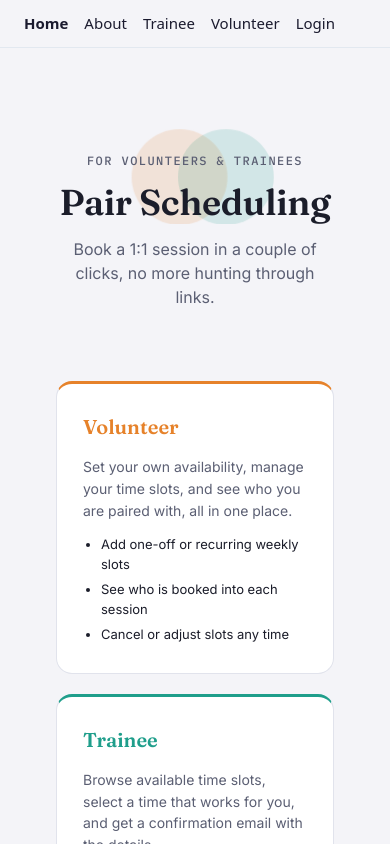
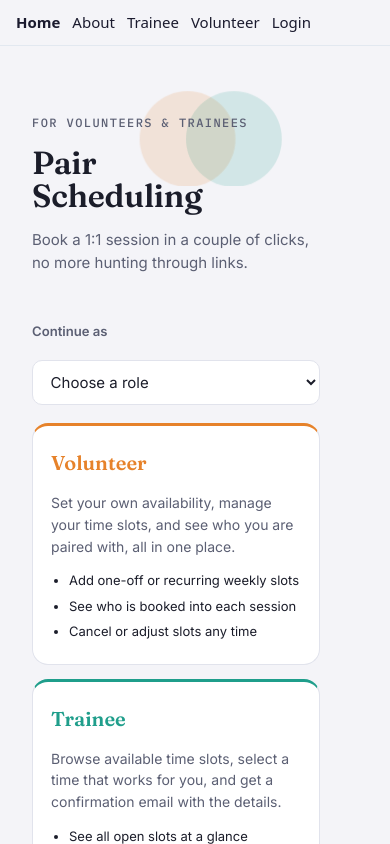
Before and after one commit to theangelskies/Pair-Scheduling, a React (Vite) app in the folder frontend/: page / in a window 390 px wide. Shown: the top 844 px of the page. Built offline with nearby package versions, Linux system fonts and the light colour scheme; no server answers.

Commit message:
Improve mobile responsiveness across frontend

```diff
--- a/frontend/src/routes/__root.module.css
+++ b/frontend/src/routes/__root.module.css
@@ -4,6 +4,7 @@
   display: flex;
   gap: 1rem;
   align-items: center;
+  flex-wrap: wrap;
 }
 
 .userBadge {
@@ -11,6 +12,8 @@
   display: flex;
   align-items: center;
   gap: 0.5rem;
+  min-width: 0;
+  flex-wrap: wrap;
 }
 
 .userName {
@@ -54,4 +57,32 @@
 
 .main {
   padding: 2rem;
+  min-width: 0;
+  overflow-x: clip;
 }
+
+@media (max-width: 640px) {
+  .nav {
+    padding: 0.7rem 1rem;
+    gap: 0.75rem;
+  }
+
+  .userBadge {
+    width: 100%;
+    margin-left: 0;
+  }
+
+  .main {
+    padding: 1rem;
+  }
+}
+
+@media (max-width: 360px) {
+  .nav {
+    padding-inline: 0.75rem;
+  }
+
+  .main {
+    padding-inline: 0.5rem;
+  }
+}
--- a/frontend/src/routes/book.module.css
+++ b/frontend/src/routes/book.module.css
@@ -44,6 +44,7 @@
   color: var(--ink-soft);
   font-size: 0.9rem;
   margin: 0 0 1.5rem;
+  overflow-wrap: anywhere;
 }
 
 .meetLinkBox {
@@ -86,3 +87,27 @@
 .btnSecondary:hover {
   background: var(--ground);
 }
+
+@media (max-width: 520px) {
+  .wrap {
+    padding: 2rem 1rem;
+  }
+
+  .card {
+    padding: 1.5rem;
+  }
+
+  .btnSecondary {
+    width: 100%;
+  }
+}
+
+@media (max-width: 360px) {
+  .wrap {
+    padding-inline: 0.75rem;
+  }
+
+  .card {
+    padding: 1.25rem;
+  }
+}
--- a/frontend/src/routes/home.module.css
+++ b/frontend/src/routes/home.module.css
@@ -15,6 +15,7 @@
   flex-direction: column;
   gap: 72px;
   padding: 64px 24px 80px;
+  width: 100%;
   max-width: 880px;
   margin: 0 auto;
   font-family: 'Inter', system-ui, sans-serif;
@@ -31,6 +32,8 @@
   gap: 10px;
   text-align: center;
   padding-top: 8px;
+  width: 100%;
+  min-width: 0;
 }
 
 .heroMark {
@@ -86,6 +89,7 @@
   letter-spacing: 0.12em;
   text-transform: uppercase;
   color: var(--muted);
+  max-width: 100%;
 }
 
 .title {
@@ -97,15 +101,17 @@
   font-size: 48px;
   line-height: 1.05;
   letter-spacing: -0.01em;
+  max-width: 100%;
+  overflow-wrap: normal;
 }
 
 .subtitle {
   position: relative;
   z-index: 1;
   margin: 6px 0 0;
-  white-space: nowrap;
   font-size: 16px;
   color: var(--muted);
+  max-width: 100%;
 }
 
 /* ---------- Roles ---------- */
@@ -113,6 +119,27 @@
 .rolesSection {
   display: flex;
   flex-direction: column;
+  gap: 18px;
+}
+
+.roleSelectLabel {
+  display: none;
+  font-size: 0.82rem;
+  font-weight: 600;
+  color: var(--muted);
+}
+
+.roleSelect {
+  display: none;
+  width: 100%;
+  max-width: 360px;
+  padding: 0.7rem 0.85rem;
+  border: 1px solid var(--line);
+  border-radius: 10px;
+  background: var(--surface);
+  color: var(--ink);
+  font: inherit;
+  align-self: center;
 }
 
 .rolesRow {
@@ -124,6 +151,7 @@
 .roleCard {
   flex: 1;
   min-width: 260px;
+  min-width: min(260px, 100%);
   background: var(--surface);
   border: 1px solid var(--line);
   border-radius: 16px;
@@ -258,12 +286,29 @@
 /* ---------- Responsive & motion ---------- */
 
 @media (max-width: 560px) {
+  .page {
+    gap: 48px;
+    padding: 44px 16px 56px;
+  }
+
+  .hero {
+    align-items: flex-start;
+    text-align: left;
+  }
+
+  .heroMark {
+    left: 86px;
+    transform: none;
+  }
+
   .title {
-    font-size: 36px;
+    font-size: 32px;
+    max-width: 220px;
   }
 
   .subtitle {
-    white-space: normal;
+    font-size: 15px;
+    max-width: 280px;
   }
 
   .heroMark {
@@ -274,6 +319,56 @@
 
   .stepsRow::before {
     display: none;
+  }
+
+  .roleSelect {
+    display: block;
+    max-width: 100%;
+    align-self: stretch;
+  }
+
+  .rolesSection {
+    max-width: 288px;
+    width: 100%;
+  }
+
+  .roleSelectLabel {
+    display: block;
+  }
+
+  .rolesRow {
+    flex-direction: column;
+    gap: 14px;
+  }
+
+  .roleCard {
+    width: 100%;
+    min-width: 0;
+    padding: 22px 18px;
+  }
+
+  .stepCard {
+    min-width: 100%;
+  }
+}
+
+@media (max-width: 360px) {
+  .page {
+    padding-inline: 8px;
+  }
+
+  .title {
+    font-size: 28px;
+  }
+
+  .eyebrow {
+    font-size: 11px;
+    letter-spacing: 0.08em;
+    overflow-wrap: anywhere;
+  }
+
+  .roleCard {
+    padding: 20px 16px;
   }
 }
 
--- a/frontend/src/routes/index.tsx
+++ b/frontend/src/routes/index.tsx
@@ -1,4 +1,4 @@
-import { createFileRoute } from '@tanstack/react-router'
+import { createFileRoute, useNavigate } from '@tanstack/react-router'
 import styles from './home.module.css'
 
 // File name determines the URL path: index.tsx → "/"
@@ -49,6 +49,8 @@ const steps = [
 ]
 
 export function HomePage() {
+  const navigate = useNavigate()
+
   return (
     <div className={styles.page}>
       <section className={styles.hero}>
@@ -66,6 +68,27 @@ export function HomePage() {
       </section>
 
       <section className={styles.rolesSection}>
+        <label className={styles.roleSelectLabel} htmlFor="role-select">
+          Continue as
+        </label>
+        <select
+          id="role-select"
+          className={styles.roleSelect}
+          defaultValue=""
+          onChange={(event) => {
+            const role = event.target.value
+            if (role === 'volunteer' || role === 'trainee') {
+              void navigate({ to: role === 'volunteer' ? '/volunteer' : '/trainee' })
+            }
+          }}
+        >
+          <option value="" disabled>
+            Choose a role
+          </option>
+          <option value="volunteer">Volunteer</option>
+          <option value="trainee">Trainee</option>
+        </select>
+
         <div className={styles.rolesRow}>
           {roles.map((role) => (
             <div key={role.key} className={`${styles.roleCard} ${role.accentClass}`}>
--- a/frontend/src/routes/login.module.css
+++ b/frontend/src/routes/login.module.css
@@ -25,6 +25,7 @@
   color: var(--ink-soft);
   font-size: 0.9rem;
   margin: 0 0 1.75rem;
+  overflow-wrap: anywhere;
 }
 
 /* ── Role toggle ── */
@@ -178,3 +179,24 @@
 .btnSecondary:hover {
   background: var(--ground);
 }
+
+@media (max-width: 520px) {
+  .wrap {
+    padding: 1rem;
+    align-items: flex-start;
+  }
+
+  .card {
+    padding: 1.5rem;
+  }
+}
+
+@media (max-width: 360px) {
+  .wrap {
+    padding-inline: 0.75rem;
+  }
+
+  .card {
+    padding: 1.25rem;
+  }
+}
--- a/frontend/src/routes/trainee.module.css
+++ b/frontend/src/routes/trainee.module.css
@@ -2,6 +2,7 @@
   max-width: 860px;
   margin: 0 auto;
   padding: 2rem 1.5rem;
+  width: 100%;
 }
 
 .header {
@@ -50,6 +51,7 @@
   align-items: center;
   justify-content: space-between;
   gap: 1rem;
+  min-width: 0;
   cursor: pointer;
   transition:
     border-color 0.15s,
@@ -67,16 +69,22 @@
   cursor: default;
 }
 
+.slotCard > div:first-child {
+  min-width: 0;
+}
+
 .slotTime {
   font-weight: 600;
   font-size: 0.95rem;
   font-family: 'Menlo', 'Consolas', monospace;
+  overflow-wrap: anywhere;
 }
 
 .slotVol {
   font-size: 0.85rem;
   color: var(--ink-soft);
   margin-top: 0.1rem;
+  overflow-wrap: anywhere;
 }
 
 .slotRight {
@@ -186,6 +194,7 @@
   padding: 0.85rem 1rem;
   margin-bottom: 1.25rem;
   font-size: 0.9rem;
+  overflow-wrap: anywhere;
 }
 
 .modalSlotInfo strong {
@@ -235,6 +244,7 @@
   display: flex;
   gap: 0.6rem;
   margin-top: 1.25rem;
+  flex-wrap: wrap;
 }
 
 .btnConfirm {
@@ -342,6 +352,63 @@
   color: var(--ink-soft);
   margin-bottom: 1.5rem;
   text-align: left;
+  overflow-wrap: anywhere;
+}
+
+@media (max-width: 640px) {
+  .page {
+    padding: 1rem 0;
+  }
+
+  .slotCard {
+    align-items: flex-start;
+  }
+}
+
+@media (max-width: 520px) {
+  .slotCard {
+    flex-direction: column;
+  }
+
+  .slotRight {
+    width: 100%;
+    justify-content: space-between;
+    flex-wrap: wrap;
+  }
+
+  .btnBook,
+  .btnCancel {
+    flex: 1;
+    min-width: 120px;
+  }
+
+  .modal {
+    padding: 1.25rem;
+  }
+
+  .modalActions {
+    flex-direction: column;
+  }
+
+  .btnCancelModal,
+  .btnConfirm {
+    width: 100%;
+  }
+
+  .confirmWrap {
+    padding: 2rem 0;
+  }
+
+  .confirmCard {
+    padding: 1.5rem;
+  }
+}
+
+@media (max-width: 360px) {
+  .slotRight {
+    flex-direction: column;
+    align-items: stretch;
+  }
 }
 
 .btnSecondary {
--- a/frontend/src/routes/volunteer.module.css
+++ b/frontend/src/routes/volunteer.module.css
@@ -2,6 +2,7 @@
   max-width: 860px;
   margin: 0 auto;
   padding: 2rem 1.5rem;
+  width: 100%;
 }
 
 .header {
@@ -44,6 +45,7 @@
 .formField {
   flex: 1;
   min-width: 140px;
+  min-width: min(140px, 100%);
 }
 
 .fieldLabel {
@@ -154,6 +156,7 @@
   align-items: center;
   justify-content: space-between;
   gap: 1rem;
+  min-width: 0;
 }
 
 .slotInfo {
@@ -165,12 +168,14 @@
   font-weight: 600;
   font-size: 0.95rem;
   font-family: 'Menlo', 'Consolas', monospace;
+  overflow-wrap: anywhere;
 }
 
 .slotDate {
   font-size: 0.83rem;
   color: var(--ink-soft);
   margin-top: 0.1rem;
+  overflow-wrap: anywhere;
 }
 
 .bookedBy {
@@ -178,6 +183,7 @@
   color: var(--accent);
   margin-top: 0.2rem;
   font-weight: 500;
+  overflow-wrap: anywhere;
 }
 
 .slotRight {
@@ -237,8 +243,56 @@
   margin-top: 0.75rem;
   font-size: 0.88rem;
   color: var(--ink-soft);
+  overflow-wrap: anywhere;
 }
 
 .messageError {
   color: var(--red);
 }
+
+@media (max-width: 640px) {
+  .page {
+    padding: 1rem 0;
+  }
+
+  .addSlotCard {
+    padding: 1.25rem;
+  }
+
+  .formRow {
+    flex-direction: column;
+  }
+
+  .formField {
+    width: 100%;
+  }
+}
+
+@media (max-width: 520px) {
+  .slotRow {
+    flex-direction: column;
+    align-items: stretch;
+  }
+
+  .slotRight {
+    width: 100%;
+    justify-content: space-between;
+    flex-wrap: wrap;
+  }
+
+  .btnAddSlot,
+  .btnCancel {
+    width: 100%;
+  }
+}
+
+@media (max-width: 360px) {
+  .addSlotCard {
+    padding: 1rem;
+  }
+
+  .slotRight {
+    flex-direction: column;
+    align-items: stretch;
+  }
+}
```
